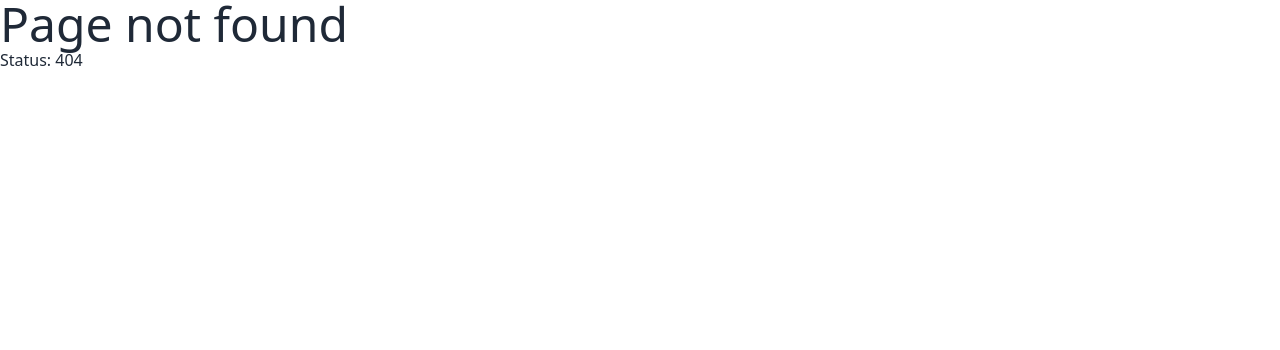
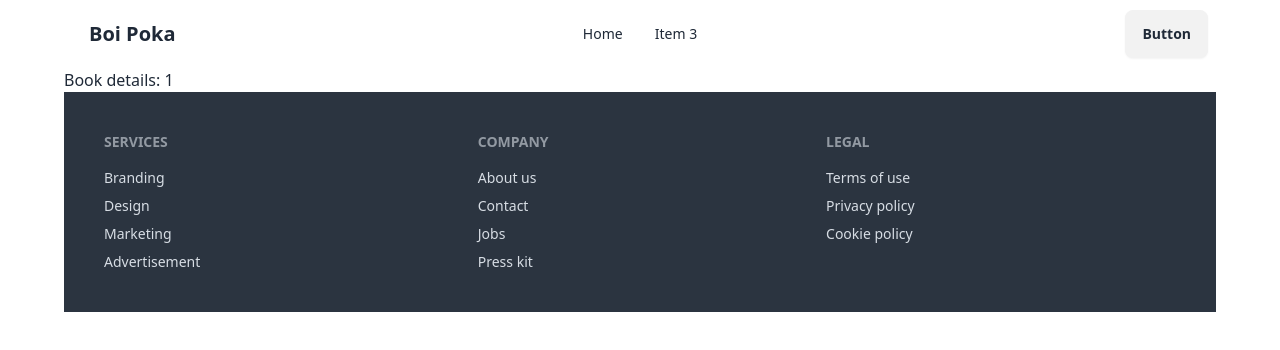
Before and after one commit to mdabdulkyum1/boi-poka-text, a React (Vite) app: page /books/1 in a window 1280 px wide. Before the commit this address had no page. Shown: the top 350 px of the page. Built offline with nearby package versions, Linux system fonts and the light colour scheme.

Commit message:
show ratings and added books detail route

```diff
--- a/src/components/Book/Book.jsx
+++ b/src/components/Book/Book.jsx
@@ -1,10 +1,12 @@
 import React from 'react';
+import { Link } from 'react-router-dom';
 
 const Book = ({ book }) => {
 
-    const { image, bookName, author } = book;
+    const { bookId, image, bookName, author, tags, category } = book;
 
     return (
+        <Link to={`/books/${bookId}`}>
             <div className="card bg-base-100 w-96 shadow-xl p-6">
                 <figure className='bg-blue-200 py-8 rounded-2xl'>
                     <img
@@ -13,17 +15,30 @@ const Book = ({ book }) => {
                         alt={bookName} />
                 </figure>
                 <div className="card-body">
+                    <div className='flex justify-center gap-4'>
+                        {
+                            tags.map(tag => <button className="btn btn-xs bg-green-200 text-green-500">{tag}</button>)
+                        }
+                    </div>
                     <h2 className="card-title">
                         {bookName}
                         <div className="badge badge-secondary">NEW</div>
                     </h2>
                     <p>By: {author}</p>
-                <div className="card-actions justify-end">
-                    <div className="badge badge-outline">Fashion</div>
-                    <div className="badge badge-outline">Products</div>
+                    <div className="border-t-2 border-dashed"></div>
+                    <div className="card-actions justify-between">
+                        <div className="badge badge-outline">{category}</div>
+                        <div className="rating">
+                            <input type="radio" name="rating-4" className="mask mask-star-2 bg-green-500" />
+                            <input type="radio" name="rating-4" className="mask mask-star-2 bg-green-500" defaultChecked />
+                            <input type="radio" name="rating-4" className="mask mask-star-2 bg-green-500" />
+                            <input type="radio" name="rating-4" className="mask mask-star-2 bg-green-500" />
+                            <input type="radio" name="rating-4" className="mask mask-star-2 bg-green-100" />
                         </div>
                     </div>
                 </div>
+            </div>
+        </Link>
     );
 };
 
--- /dev/null
+++ b/src/components/BookDetail/BookDetail.jsx
@@ -0,0 +1,16 @@
+import React from 'react';
+import { useParams } from 'react-router-dom';
+
+const BookDetail = () => {
+
+    const {bookId} = useParams();
+    console.log(bookId)
+
+    return (
+        <div>
+            <h2>Book details: {bookId}</h2>
+        </div>
+    );
+};
+
+export default BookDetail;
--- a/src/main.jsx
+++ b/src/main.jsx
@@ -10,6 +10,7 @@ import Root from './components/Root/Root';
 import ErrorPage from './components/ErrorPage/ErrorPage';
 import Home from './components/Home/Home';
 import Dashboard from './components/Dashboard/Dashboard';
+import BookDetail from './components/BookDetail/BookDetail';
 
 const router = createBrowserRouter([
   {
@@ -20,6 +21,10 @@ const router = createBrowserRouter([
       {
         path: '/',
         element: <Home></Home>
+      },
+      {
+        path: 'books/:bookId',
+        element: <BookDetail></BookDetail>
       },
       {
         path: 'dashboard',
```
Lines whose indentation alone changed are shown as unchanged.
